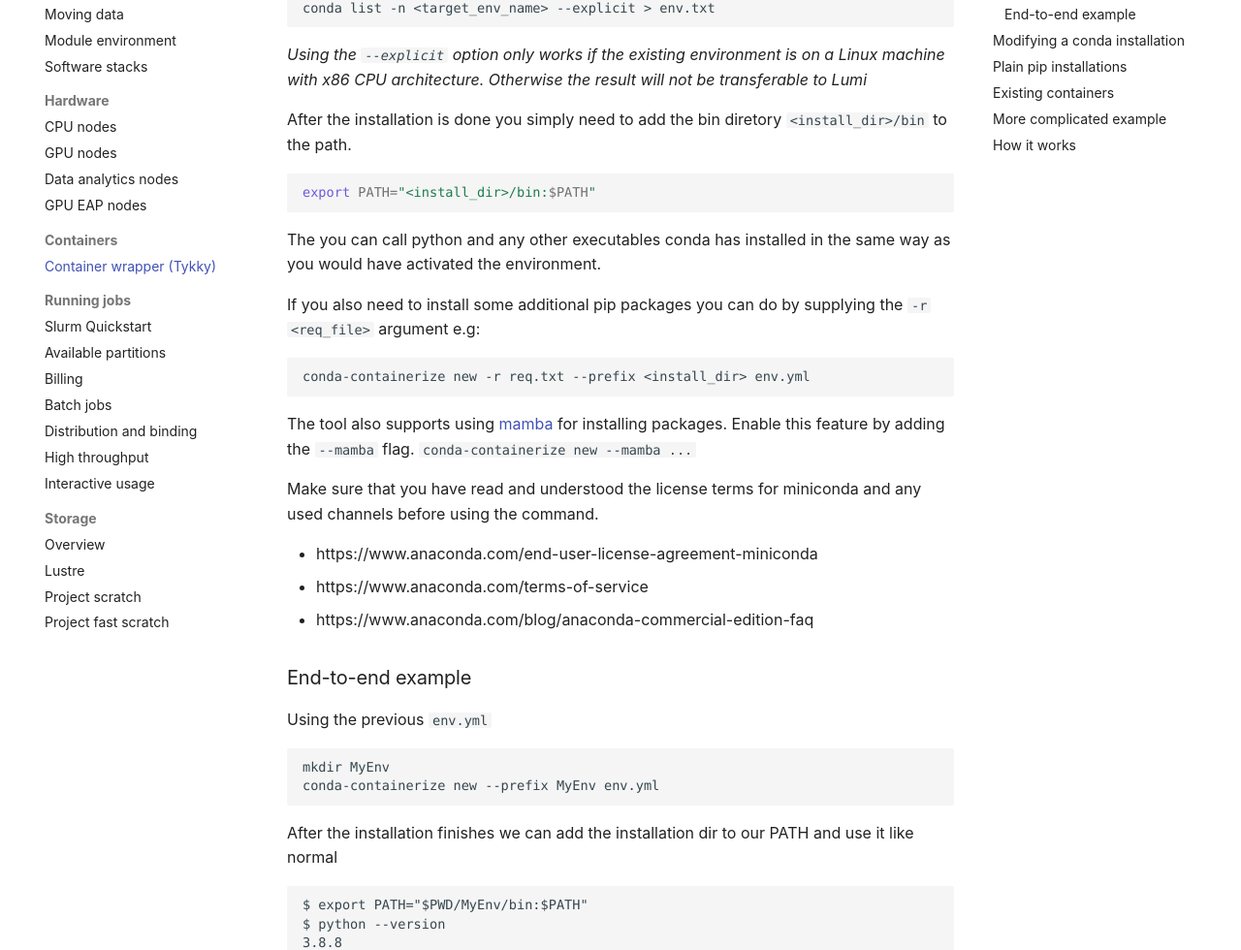
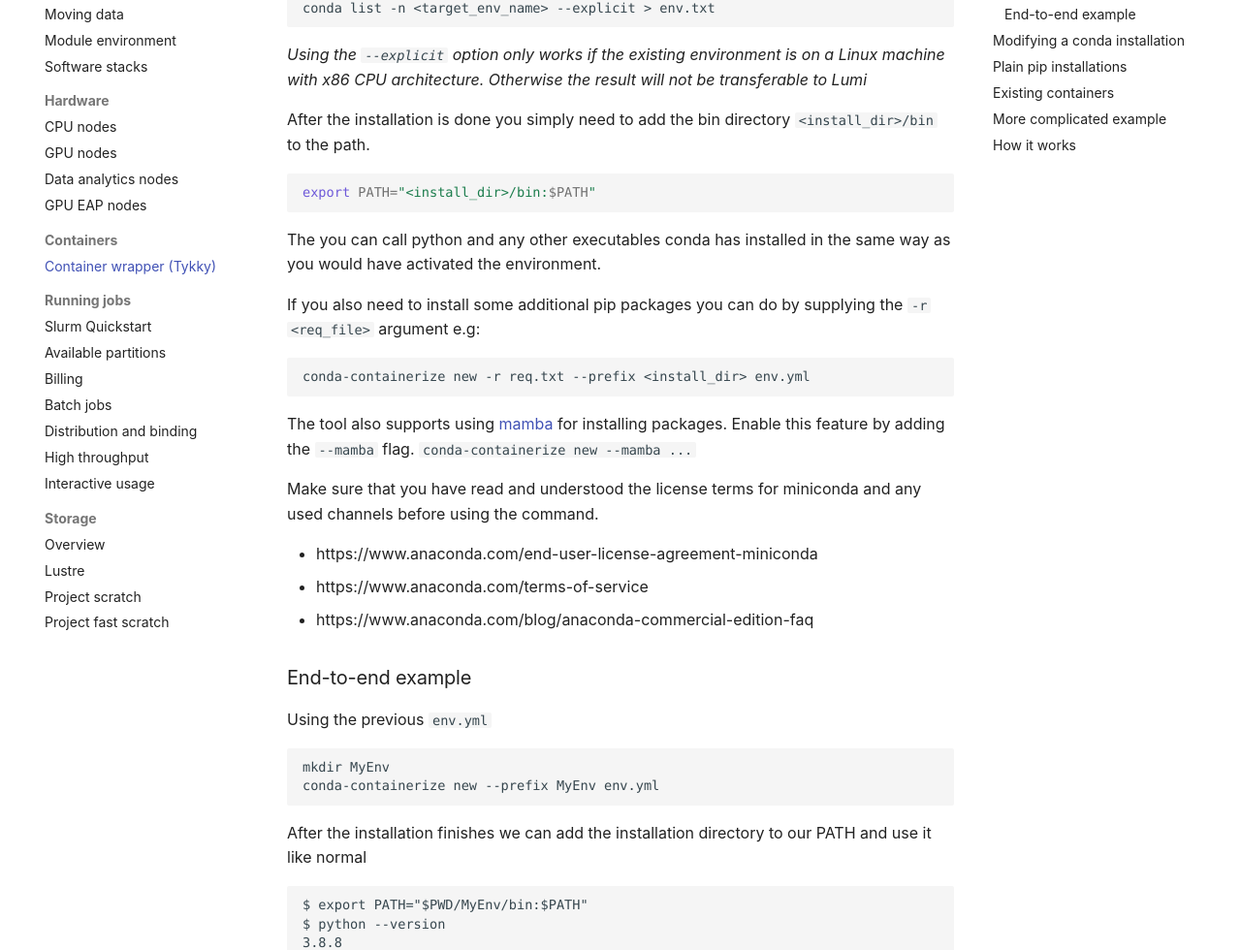
Before and after one commit to Lumi-supercomputer/lumi-userguide, an MkDocs documentation site: the page built from docs/computing/containers/tykky.md, in a window 1280 px wide and 1400 px high, scrolled down 1201 px. Shown: the part 147-1127 px from the top of the window at 97% size. Built offline with MkDocs 1.6.1 and Material for MkDocs 9.7.7, drawn with Linux system fonts in a browser that asks for light colours.

Commit message:
Fixes small typo

````diff
--- a/docs/computing/containers/tykky.md
+++ b/docs/computing/containers/tykky.md
@@ -58,7 +58,7 @@ _Using the `--explicit` option only works if the existing environment is
 on a Linux machine with x86 CPU architecture. Otherwise the result will not be transferable to Lumi_
 
 After the installation is done you simply need to add
-the bin diretory `<install_dir>/bin` to the path.
+the bin directory `<install_dir>/bin` to the path.
 
 ```bash
 export PATH="<install_dir>/bin:$PATH"
@@ -91,7 +91,7 @@ Using the previous `env.yml`
 mkdir MyEnv
 conda-containerize new --prefix MyEnv env.yml
 ```
-After the installation finishes we can add the installation dir to our PATH
+After the installation finishes we can add the installation directory to our PATH
 and use it like normal
 
 ```
````
